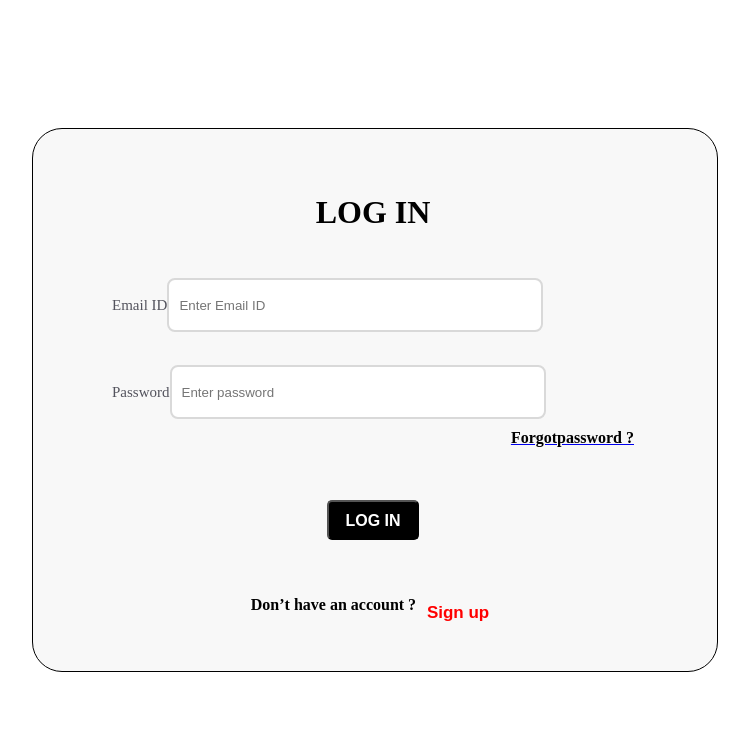
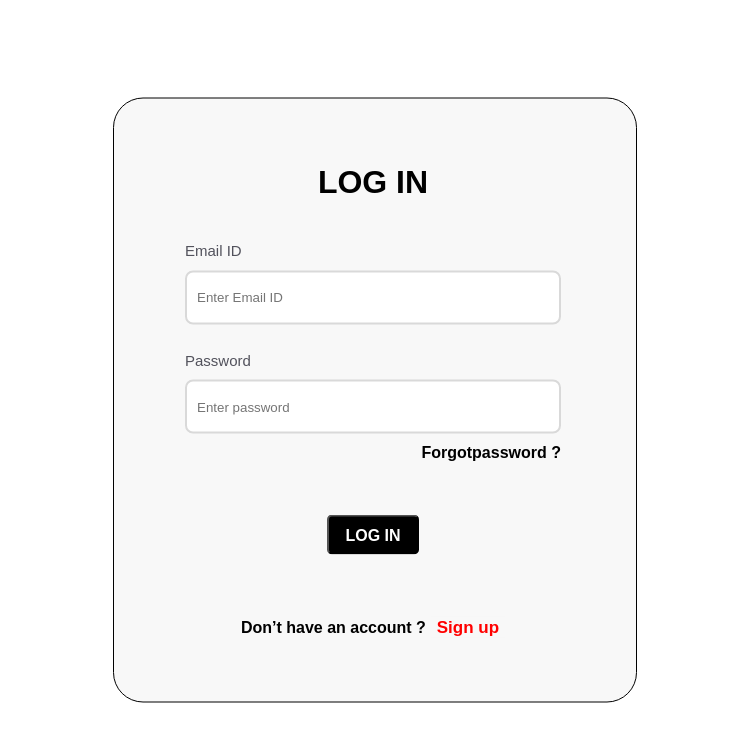
Before and after one commit to TT8-React/Team_6, a React (Create React App) app: page /login in a window 1280 px wide. Shown: the top 742 px of the page, without its empty margins (265-1014 px from the left). Built offline with nearby package versions, Linux system fonts and the light colour scheme.

Commit message:
editng styles for forms

```diff
--- a/src/components/FormCard/index.jsx
+++ b/src/components/FormCard/index.jsx
@@ -2,11 +2,15 @@ import React from "react";
 import styled from "styled-components";
 
 const DivFormCard = styled.div`
+  display: flex;
+  flex-direction: column;
+  justify-content: center;
+  align-items: center;
   background: #f8f8f8;
   border: 1px solid #000000;
   border-radius: 30px;
-  width: 522px;
   padding: 65px 83px 32px 79px;
+  width: 360px;
   position: absolute;
   left: 50%;
   top: 50%;
--- a/src/components/FormQuestion/index.jsx
+++ b/src/components/FormQuestion/index.jsx
@@ -2,6 +2,7 @@ import React from "react";
 import styled from "styled-components";
 
 const Question = styled.p`
+font-family: 'Arial';
   font-weight: 700;
   font-size: 16px;
   line-height: 19px;
--- a/src/components/FormTitle/style.js
+++ b/src/components/FormTitle/style.js
@@ -4,4 +4,5 @@ export const DivTitle = styled.h1`
   width: fit-content;
   margin: auto;
   padding-bottom: 39px;
+  font-family: 'Arial';
 `;
--- a/src/components/InputCard/style.js
+++ b/src/components/InputCard/style.js
@@ -10,6 +10,8 @@ export const Label = styled.label`
   line-height: 150%;
   color: #52525c;
   margin-top: 25px;
+font-family: 'Arial';
+
 `;
 export const Input = styled.input`
   margin-top: 8px;
@@ -20,4 +22,5 @@ export const Input = styled.input`
   border-radius: 8px;
   outline: none;
   padding-left: 10px;
+  display:block
 `;
--- a/src/components/NavButton/index.jsx
+++ b/src/components/NavButton/index.jsx
@@ -10,8 +10,8 @@ const Navbtn = styled.button`
   border: none;
   cursor: pointer;
   background: #f8f8f8;
-  margin-bottom: 1rem;
   margin-left: 0.3rem;
+  margin-bottom: 32px;
 `;
 
 const Navbtn1 = styled.button`
--- a/src/pages/Login/index.jsx
+++ b/src/pages/Login/index.jsx
@@ -7,7 +7,7 @@ import FormTitle from "../../components/FormTitle";
 import InputCard from "../../components/InputCard";
 import NavButton from "../../components/NavButton";
 
-import { DivButton, DivQuestion } from "./style";
+import { DivButton, DivQuestion, StyledLink } from "./style";
 import { NavLink } from "react-router-dom";
 
 const Login = () => {
@@ -22,10 +22,10 @@ const Login = () => {
             disc="Enter password"
             typeInput="Password"
           />
-          <NavLink to="/forgotpassword">
+            <StyledLink to="/forgotpassword">
 
           <FormQuestion Ques="Forgotpassword ?" />
-          </NavLink>
+            </StyledLink>
           <DivButton>
             <Button name="LOG IN" />
           </DivButton>
--- a/src/pages/Login/style.js
+++ b/src/pages/Login/style.js
@@ -1,4 +1,5 @@
 import styled from "styled-components";
+import { NavLink } from 'react-router-dom';
 
 export const DivButton = styled.div`
   display: flex;
@@ -11,3 +12,7 @@ export const DivQuestion = styled.div`
   justify-content: center;
   align-items: center;
 `;
+
+export const StyledLink = styled(NavLink)`
+  text-decoration: none;
+`;
```
